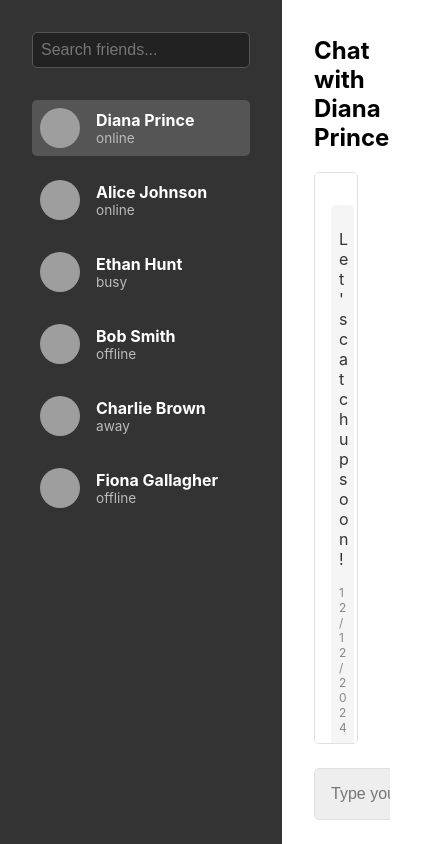
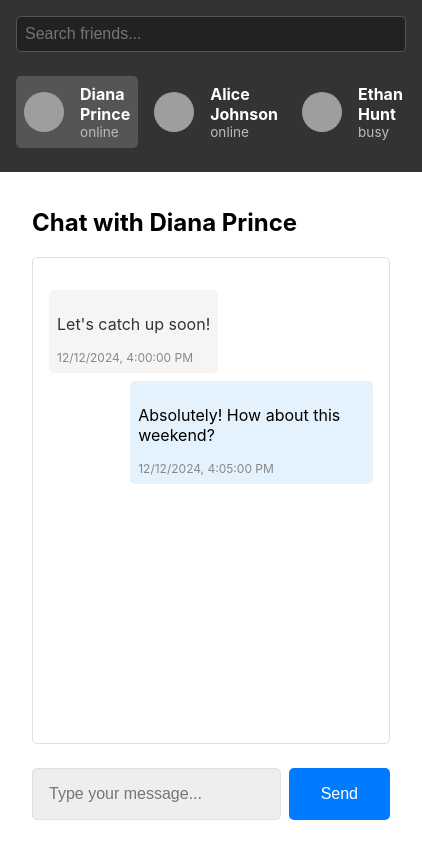
Before and after one commit to scandindian/messenger-app, a React (Vite) app: page / in a window 390 px wide. Shown: the whole page, 422 px wide, since content can reach past the window. Built offline with nearby package versions, Linux system fonts and the light colour scheme; grey boxes are pictures that could not be loaded.

Commit message:
Adding media query for mobile design

```diff
--- a/src/components/App.tsx
+++ b/src/components/App.tsx
@@ -9,15 +9,24 @@ import { geFriendsListChronologically } from "../utility";
 
 const AppContainer = styled.div`
   display: flex;
+  flex-direction: column;
   height: 100vh;
+
+  @media screen and (min-width: 768px) {
+    flex-direction: row;
+  }
 `;
 
 const FriendsSection = styled.div`
-  width: 250px;
+  width: 100%;
   background-color: #333;
   padding: 1rem;
   color: white;
   overflow-y: auto;
+
+  @media screen and (min-width: 768px) {
+    width: 250px;
+  }
 `;
 
 const ChatSection = styled.div`
@@ -25,6 +34,10 @@ const ChatSection = styled.div`
   background-color: #fff;
   padding: 1rem;
   overflow-y: auto;
+
+  @media screen and (max-width: 768px) {
+    width: 100%;
+  }
 `;
 
 const App: React.FC = () => {
--- a/src/components/FriendsList.tsx
+++ b/src/components/FriendsList.tsx
@@ -7,6 +7,12 @@ const FriendsContainer = styled.div`
   display: flex;
   flex-direction: column;
   padding: 0 1rem;
+
+  @media screen and (max-width: 768px) {
+    flex-direction: column;
+    width: 100%;
+    padding: 0;
+  }
 `;
 
 const SearchBox = styled.input`
@@ -22,7 +28,36 @@ const SearchBox = styled.input`
     outline: none;
     border-color: #777;
   }
+
+  @media screen and (max-width: 768px) {
+    margin: 0;
+    width: auto;
+  }
 `;
+
+const FriendsListContainer = styled.div`
+  display: flex;
+  flex-direction: column;
+  gap: 1rem;
+
+  @media screen and (max-width: 768px) {
+    flex-direction: row;
+    overflow-x: auto;
+    gap: 0.5rem;
+    padding: 0.5rem 0;
+  }
+`;
+
+const FriendPlaceholder = styled.p`
+  color: #aaa;
+  text-align: center;
+  margin: 1rem 0;
+
+  @media screen and (max-width: 768px) {
+    margin: 1rem auto;
+  }
+`;
+
 
 interface FriendsListProps {
   setSelectedUserId: Dispatch<SetStateAction<number | null>>;
@@ -62,6 +97,7 @@ const FriendsList: FC<FriendsListProps> = ({
         value={searchValue}
         onChange={(e) => setSearchValue(e.target.value)}
       />
+      <FriendsListContainer>
         {filteredFriends.map((friend) => (
           <FriendItem
             key={friend.id}
@@ -70,7 +106,10 @@ const FriendsList: FC<FriendsListProps> = ({
             selectedUserId={selectedUserId}
           />
         ))}
-      {filteredFriends.length === 0 && <p>No friends found.</p>}
+      </FriendsListContainer>
+      {filteredFriends.length === 0 && (
+        <FriendPlaceholder>No friends found.</FriendPlaceholder>
+      )}
     </FriendsContainer>
   );
 };
--- a/vite.config.ts
+++ b/vite.config.ts
@@ -8,4 +8,8 @@ export default defineConfig({
       include: "**/*.tsx",
     }),
   ],
+  server: {
+    host: "127.0.0.1",
+    port: 8000,
+  },
 });
```
Lines whose indentation alone changed are shown as unchanged.
